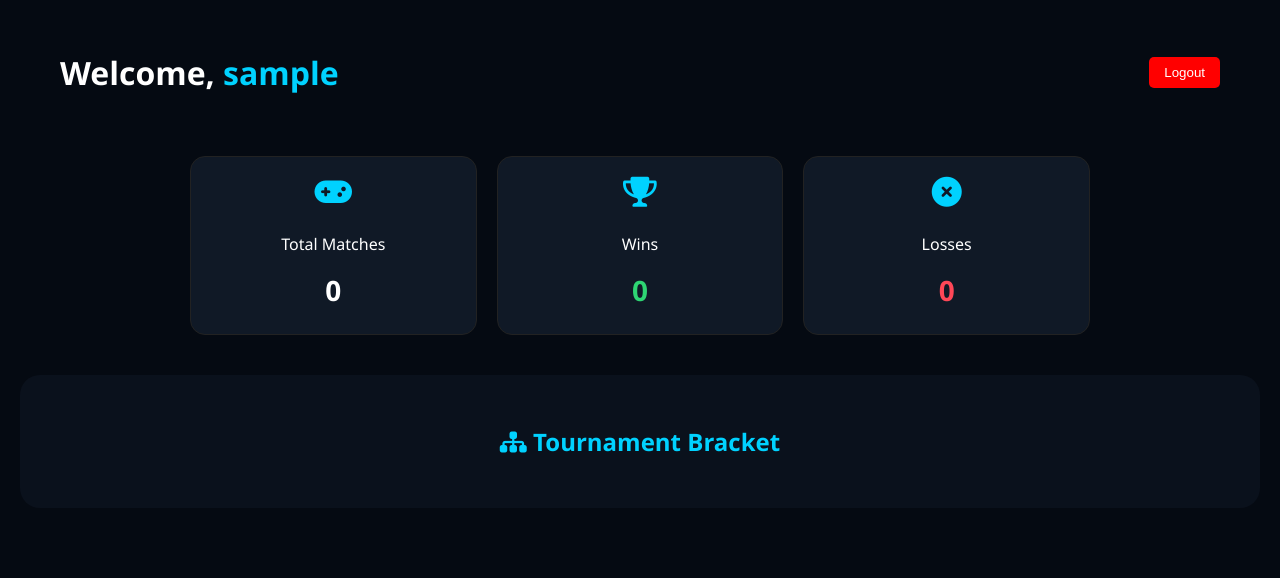
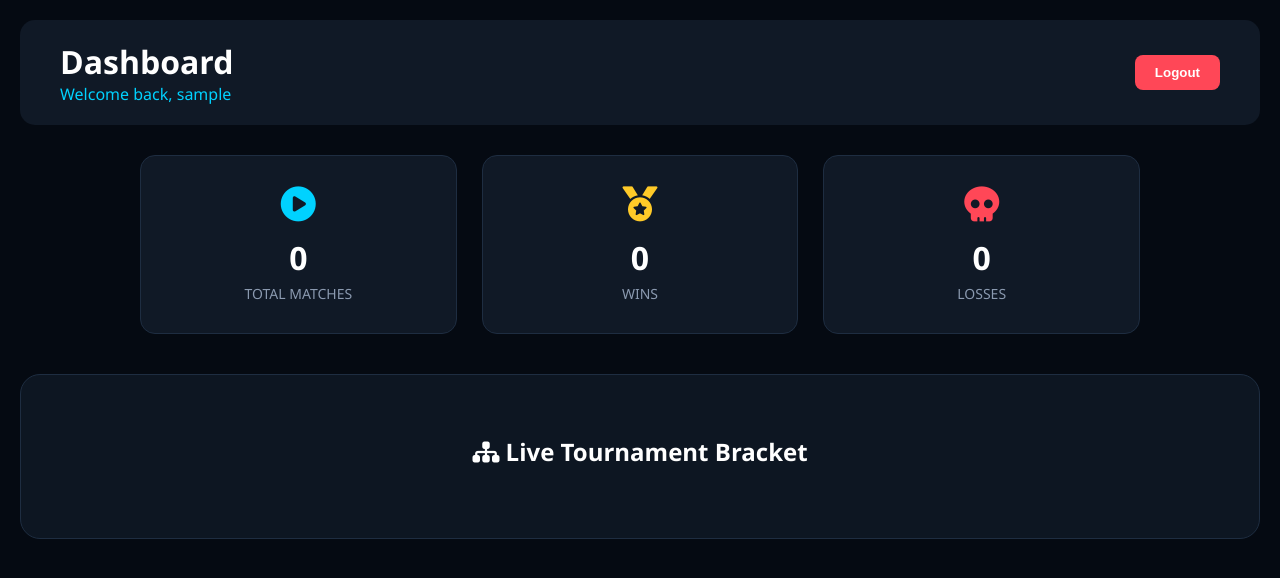
Before and after one commit to Sodium220/sodium-chess, a plain HTML site: page player.html in a window 1280 px wide. Drawn offline with Linux system fonts and the light colour scheme; no server answers; sample sign-in values are in the browser's storage.

Commit message:
player.html

```diff
--- a/player.html
+++ b/player.html
@@ -2,7 +2,7 @@
 <html lang="bn">
 <head>
     <meta charset="UTF-8">
-    <title>Player Dashboard - Sodium Chess</title>
+    <title>Player Dashboard - Sodium</title>
     <script src="https://www.gstatic.com/firebasejs/8.10.0/firebase-app.js"></script>
     <script src="https://www.gstatic.com/firebasejs/8.10.0/firebase-database.js"></script>
     <link rel="stylesheet" href="https://cdnjs.cloudflare.com/ajax/libs/font-awesome/6.0.0/css/all.min.css">
@@ -10,53 +10,58 @@
         :root { --primary: #00d2ff; --bg: #050a12; --card: #101926; }
         body { background: var(--bg); color: #fff; font-family: 'Segoe UI', sans-serif; margin: 0; padding: 20px; }
 
-        .header { display: flex; justify-content: space-between; align-items: center; padding: 10px 40px; }
-        .grid-stats { display: grid; grid-template-columns: repeat(3, 1fr); gap: 20px; margin: 30px auto; max-width: 900px; }
+        .header { display: flex; justify-content: space-between; align-items: center; padding: 20px 40px; background: var(--card); border-radius: 15px; margin-bottom: 30px; }
 
-        .stat-card { background: var(--card); padding: 20px; border-radius: 15px; text-align: center; border: 1px solid #222; transition: 0.3s; }
-        .stat-card:hover { transform: translateY(-5px); border-color: var(--primary); }
-        .stat-card i { font-size: 30px; color: var(--primary); margin-bottom: 10px; }
-        .stat-card h2 { margin: 5px 0; font-size: 28px; }
+        .stats-row { display: grid; grid-template-columns: repeat(3, 1fr); gap: 25px; max-width: 1000px; margin: 0 auto 40px; }
+        .stat-card { background: var(--card); padding: 30px; border-radius: 15px; text-align: center; border: 1px solid #1e2d41; transition: 0.3s; }
+        .stat-card:hover { transform: translateY(-10px); border-color: var(--primary); }
+        .stat-card i { font-size: 35px; color: var(--primary); margin-bottom: 15px; }
+        .stat-card h2 { font-size: 32px; margin: 0; }
+        .stat-label { color: #8a99af; font-size: 14px; text-transform: uppercase; margin-top: 5px; }
 
-        .bracket-container { background: rgba(16, 25, 38, 0.5); padding: 30px; border-radius: 20px; margin-top: 40px; overflow-x: auto; }
+        .bracket-view { background: rgba(16,25,38,0.8); padding: 40px; border-radius: 20px; overflow-x: auto; border: 1px solid #1e2d41; }
         .bracket-wrapper { display: flex; gap: 50px; }
-        .round-col { display: flex; flex-direction: column; justify-content: space-around; min-width: 180px; }
-        .match-card { background: #1a2433; padding: 10px; border-radius: 8px; margin: 10px 0; border: 1px solid #333; }
-        .p-view { padding: 8px; font-size: 14px; border-bottom: 1px solid #222; }
-        .p-view:last-child { border-bottom: none; }
+        .round-col { display: flex; flex-direction: column; justify-content: space-around; min-width: 200px; }
+        .m-box { background: #1c2c3e; padding: 15px; border-radius: 8px; margin: 15px 0; border: 1px solid #34495e; }
+        .p-name { padding: 5px 0; border-bottom: 1px solid #2a3a4d; font-size: 15px; }
+        .p-name:last-child { border-bottom: none; }
 
-        .win { color: #2ed573; font-weight: bold; }
-        .lose { text-decoration: line-through; color: #555; }
+        .win-status { color: #2ed573; font-weight: bold; }
+        .lose-status { text-decoration: line-through; color: #5d6d7e; }
     </style>
 </head>
 <body>
 
 <div class="header">
-    <h1>Welcome, <span id="pName" style="color: var(--primary);">...</span></h1>
-    <button onclick="logout()" style="background:red; color:white; border:none; padding:8px 15px; border-radius:5px; cursor:pointer;">Logout</button>
+    <div>
+        <h1 style="margin:0;">Dashboard</h1>
+        <p style="margin:0; color:var(--primary);">Welcome back, <span id="displayUser">...</span></p>
+    </div>
+    <button onclick="logout()" style="background:#ff4757; color:white; border:none; padding:10px 20px; border-radius:8px; cursor:pointer; font-weight:bold;">Logout</button>
 </div>
 
-<div class="grid-stats">
+<div class="stats-row">
     <div class="stat-card">
-        <i class="fas fa-gamepad"></i>
-        <p>Total Matches</p>
+        <i class="fas fa-play-circle"></i>
         <h2 id="totalM">0</h2>
+        <div class="stat-label">Total Matches</div>
     </div>
     <div class="stat-card">
-        <i class="fas fa-trophy"></i>
-        <p>Wins</p>
-        <h2 id="wins" style="color: #2ed573;">0</h2>
+        <i class="fas fa-medal" style="color: #ffca28;"></i>
+        <h2 id="wins">0</h2>
+        <div class="stat-label">Wins</div>
     </div>
     <div class="stat-card">
-        <i class="fas fa-times-circle"></i>
-        <p>Losses</p>
-        <h2 id="losses" style="color: #ff4757;">0</h2>
+        <i class="fas fa-skull" style="color: #ff4757;"></i>
+        <h2 id="losses">0</h2>
+        <div class="stat-label">Losses</div>
     </div>
 </div>
 
-<div class="bracket-container">
-    <h2 style="text-align: center; color: var(--primary);"><i class="fas fa-sitemap"></i> Tournament Bracket</h2>
-    <div class="bracket-wrapper" id="bracket-root"></div>
+<div class="bracket-view">
+    <h2 style="text-align:center; margin-bottom:30px;"><i class="fas fa-sitemap"></i> Live Tournament Bracket</h2>
+    <div class="bracket-wrapper" id="player-bracket">
+        </div>
 </div>
 
 <script>
@@ -64,33 +69,33 @@
     if (!firebase.apps.length) firebase.initializeApp(firebaseConfig);
     const db = firebase.database();
 
-    const user = localStorage.getItem("username");
-    if(!user) location.href = 'index.html';
-    document.getElementById('pName').innerText = user;
+    const me = localStorage.getItem("username");
+    if(!me) location.href = 'index.html';
+    document.getElementById('displayUser').innerText = me;
 
-    // Load Stats
-    db.ref('users/'+user+'/stats').on('value', snap => {
-        const s = snap.val() || {wins:0, total:0};
+    // 1. Fetch Stats
+    db.ref('users/' + me + '/stats').on('value', snap => {
+        const s = snap.val() || {wins: 0, total: 0};
         document.getElementById('wins').innerText = s.wins;
         document.getElementById('totalM').innerText = s.total;
         document.getElementById('losses').innerText = s.total - s.wins;
     });
 
-    // Load Bracket
+    // 2. Fetch Bracket
     db.ref('tournament_tree').on('value', snap => {
-        const root = document.getElementById('bracket-root');
+        const root = document.getElementById('player-bracket');
         root.innerHTML = "";
         const data = snap.val();
-        if(!data) return root.innerHTML = "<p style='text-align:center; width:100%'>No tournament live.</p>";
+        if(!data) return root.innerHTML = "<p style='width:100%; text-align:center;'>Tournament hasn't started yet.</p>";
 
         data.forEach(round => {
             const col = document.createElement('div');
             col.className = 'round-col';
             round.forEach(m => {
                 col.innerHTML += `
-                <div class="match-card">
-                    <div class="p-view ${m.s1}">${m.p1 || "---"}</div>
-                    <div class="p-view ${m.s2}">${m.p2 || "---"}</div>
+                <div class="m-box">
+                    <div class="p-name ${m.s1}">${m.p1 || "---"}</div>
+                    <div class="p-name ${m.s2}">${m.p2 || "---"}</div>
                 </div>`;
             });
             root.appendChild(col);
```
